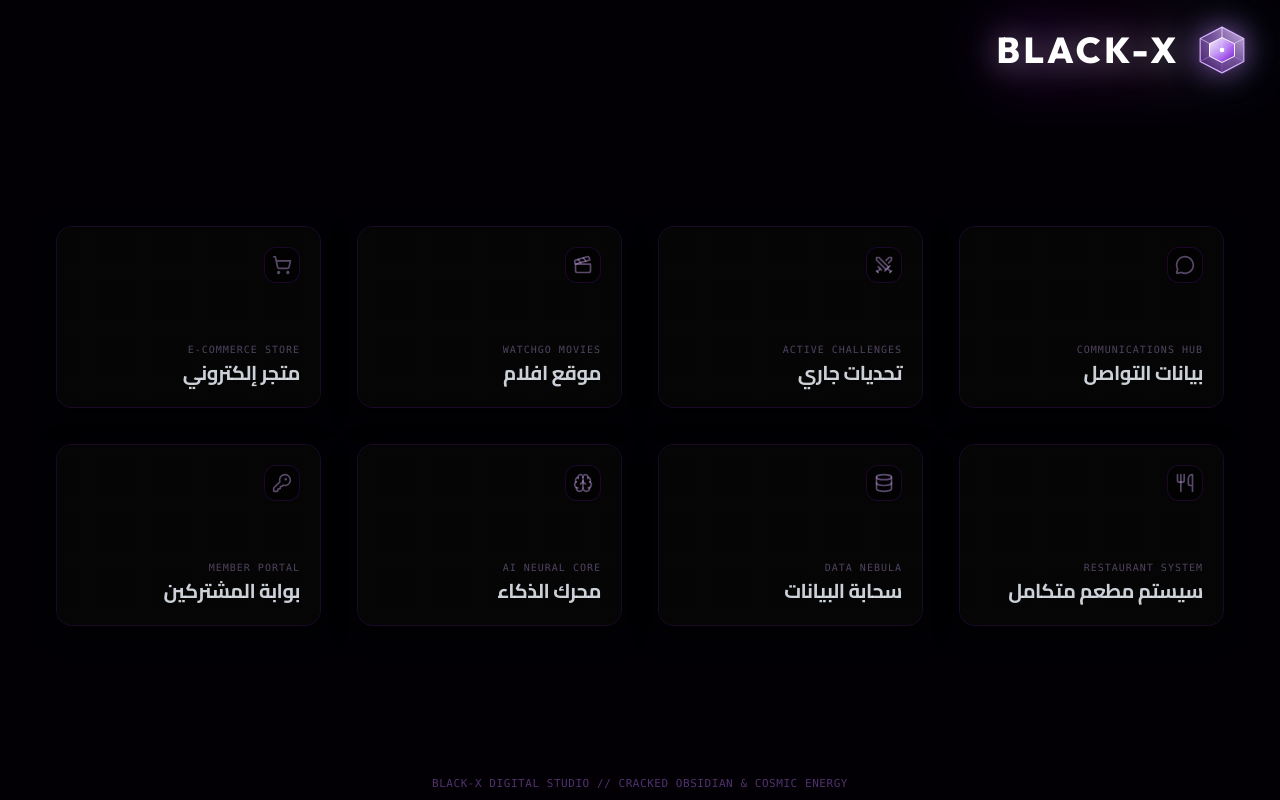
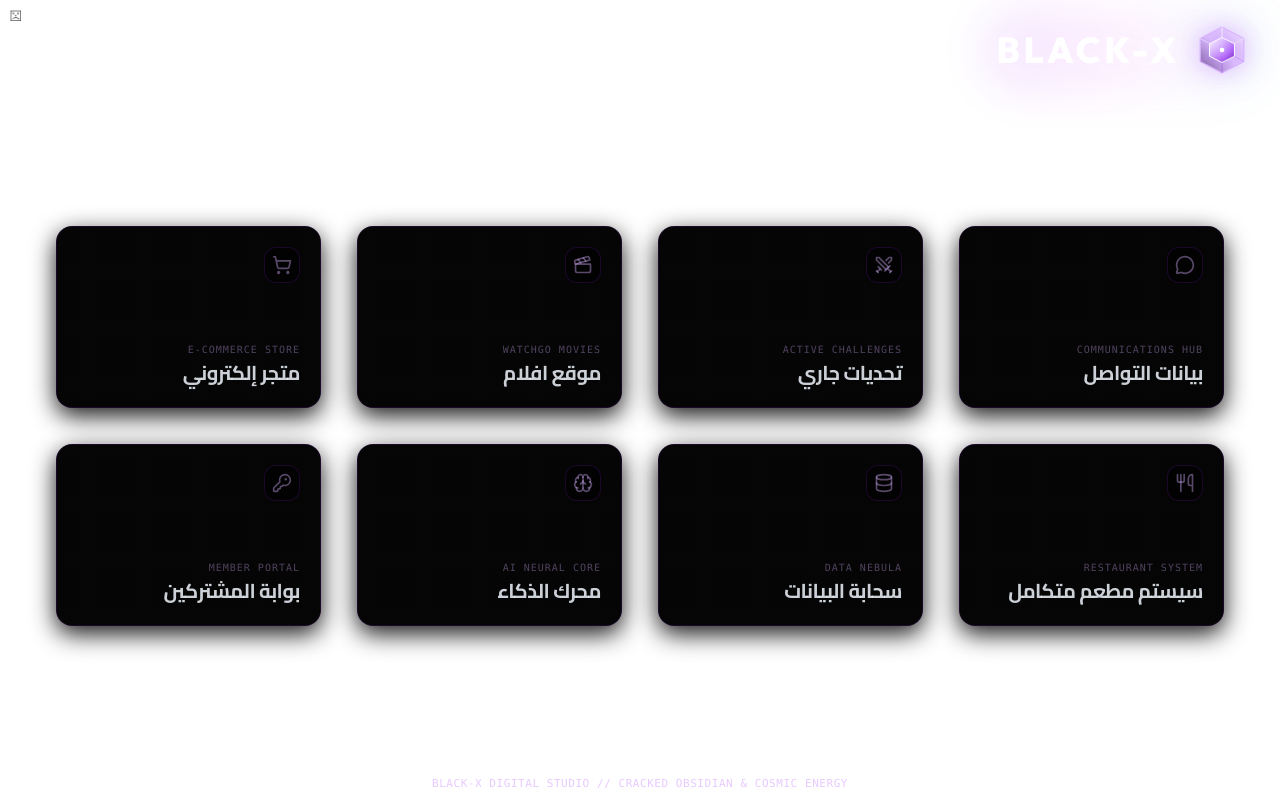
Before and after one commit to youssefmn225-maker/blackx-1, a React (Vite) app: page / in a window 1280 px wide. Built offline with nearby package versions, Linux system fonts and the light colour scheme.

Commit message:
Update App.tsx

```diff
--- a/src/App.tsx
+++ b/src/App.tsx
@@ -57,7 +57,7 @@ export default function App() {
 
   return (
     <div className="relative min-h-screen w-full text-slate-100 overflow-x-hidden flex flex-col justify-between selection:bg-purple-500/40 selection:text-white">
-      <div style={{ position: 'fixed', inset: 0, zIndex: -1, backgroundColor: '#020005' }}>
+      <div style={{ position: 'fixed', inset: 0, zIndex: 0, backgroundColor: '#020005' }}>
         <Ferrofluid
           colors={["#dff1ff","#ac36f4","#8fb0ff"]}
           spikeHeight={1}
```
